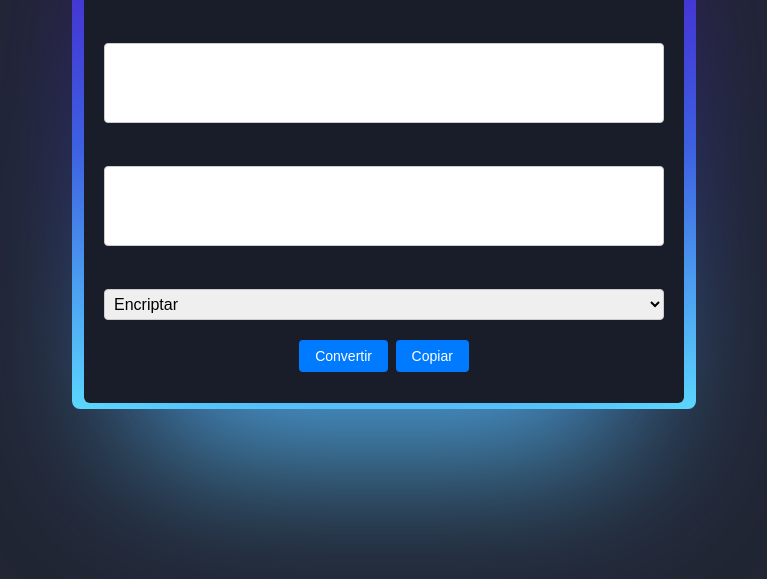
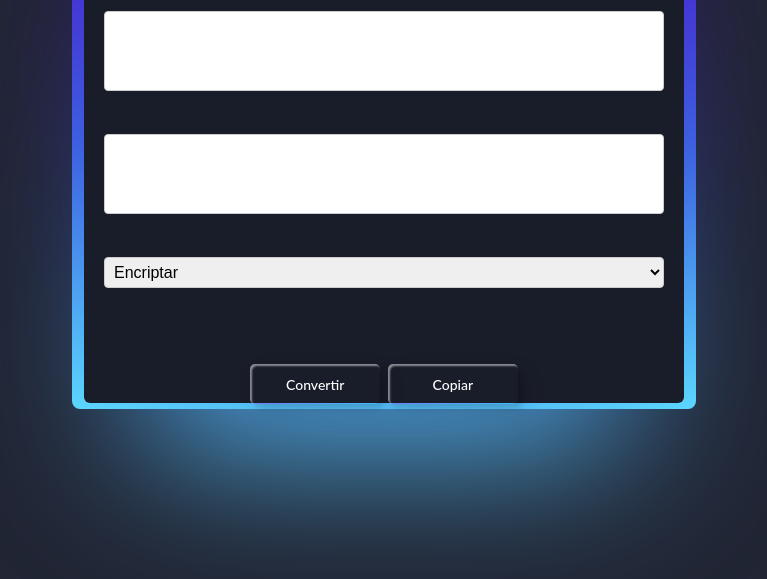
Before and after one commit to JonathanPA12/ChallangeOne-EncriptadorTextoG5, a plain HTML site: page home.html in a window 1280 px wide. Shown: the part 237-816 px from the top of the page, without its empty margins (256-1023 px from the left). Drawn offline with Linux system fonts and the light colour scheme.

Commit message:
Se agrega estilos a los botones

```diff
--- a/home.html
+++ b/home.html
@@ -17,8 +17,8 @@
           <textarea id="text-input"></textarea>
         </div>
         <div class="input-group">
-          <label for="result-input">Resultado:</label>
-          <textarea id="result-input"></textarea>
+          <label for="result-input">Resultado</label>
+          <textarea id="result-input" readonly></textarea>
         </div>
         <div class="input-group">
           <label for="mode-select">Modo:</label>
@@ -27,8 +27,10 @@
             <option value="decrypt">Desencriptar</option>
           </select>
         </div>
-        <button id="convert-button">Convertir</button>
-        <button id="copy-button">Copiar</button>
+        <br>
+        <br>
+        <button class="custom-btn btn-9" id="convert-button">Convertir</button>
+        <button class= "custom-btn btn-9"id="copy-button">Copiar</button>
       </div>
     </div>
     <script src="script.js"></script>
--- a/styles.css
+++ b/styles.css
@@ -30,6 +30,58 @@ select {
   font-size: 16px;
   border: 1px solid #ccc;
   border-radius: 4px;
+}
+
+.custom-btn {
+  width: 130px;
+  height: 40px;
+  color: #fff;
+  border-radius: 5px;
+  padding: 10px 25px;
+  font-family: 'Lato', sans-serif;
+  font-weight: 500;
+  background: transparent;
+  cursor: pointer;
+  transition: all 0.3s ease;
+  position: relative;
+  display: inline-block;
+   box-shadow:inset 2px 2px 2px 0px rgba(255,255,255,.5),
+   7px 7px 20px 0px rgba(0,0,0,.1),
+   4px 4px 5px 0px rgba(0,0,0,.1);
+  outline: none;
+}
+.btn-9 {
+  border: none;
+  transition: all 0.3s ease;
+  overflow: hidden;
+}
+.btn-9:after {
+  position: absolute;
+  content: " ";
+  z-index: -1;
+  top: 0;
+  left: 0;
+  width: 100%;
+  height: 100%;
+   background-color: #1fd1f9;
+background-image: linear-gradient(315deg, #1fd1f9 0%, #b621fe 74%);
+  transition: all 0.3s ease;
+}
+.btn-9:hover {
+  background: transparent;
+  box-shadow:  4px 4px 6px 0 rgba(255,255,255,.5),
+              -4px -4px 6px 0 rgba(116, 125, 136, .2),
+    inset -4px -4px 6px 0 rgba(255,255,255,.5),
+    inset 4px 4px 6px 0 rgba(116, 125, 136, .3);
+  color: #fff;
+}
+.btn-9:hover:after {
+  -webkit-transform: scale(2) rotate(180deg);
+  transform: scale(2) rotate(180deg);
+  box-shadow:  4px 4px 6px 0 rgba(255,255,255,.5),
+              -4px -4px 6px 0 rgba(116, 125, 136, .2),
+    inset -4px -4px 6px 0 rgba(255,255,255,.5),
+    inset 4px 4px 6px 0 rgba(116, 125, 136, .3);
 }
 
 button {
```
